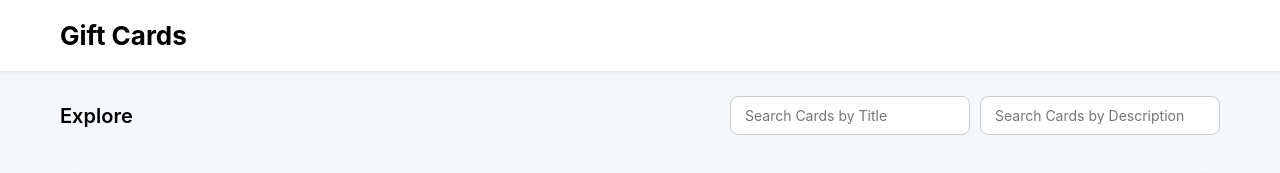
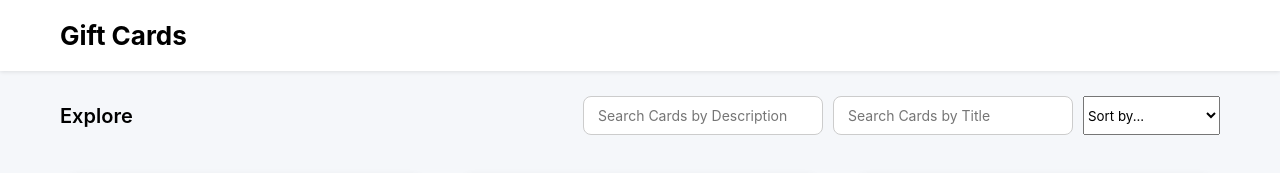
Before and after one commit to GaboMAGARIA123/reactonmyapp, a React (Vite) app: page / in a window 1280 px wide. Shown: the top 173 px of the page. Built offline with nearby package versions, Linux system fonts and the light colour scheme; grey boxes are pictures that could not be loaded.

Commit message:
initial commit

```diff
--- a/src/App.jsx
+++ b/src/App.jsx
@@ -32,7 +32,6 @@ if (exists) {
 } else {
   setFavorites([...favorites, card]);
 }
-
   };
 
   const totalPrice = favorites.reduce((sum, fav) => sum + Number(fav.price.replace("$", "")), 0);
@@ -40,6 +39,28 @@ if (exists) {
 
   const handleTextChange = (e) => setSearchText(e.target.value);
   const handleDescriptionChange = (e) => setSearchDescription(e.target.value);
+
+  const handleSortChange = (value) => {
+    const listToSort = [...filteredCards];
+
+    if (value === "low-to-high") {
+      listToSort.sort((a, b) =>
+        Number(a.price.replace("$", "")) - Number(b.price.replace("$", ""))
+      );
+    } else if (value === "high-to-low") {
+      listToSort.sort((a, b) =>
+        Number(b.price.replace("$", "")) - Number(a.price.replace("$", ""))
+      );
+    } else if (value === "title-a-z") {
+      listToSort.sort((a, b) => a.title.localeCompare(b.title));
+    } else {
+      // reset to original sampleCards order
+      setFilteredCards([...sampleCards]);
+      return;
+    }
+
+    setFilteredCards(listToSort);
+  };
 
   return (
     <>
@@ -52,16 +73,21 @@ if (exists) {
         <div className="search-inputs">
           <input
             type="text"
+            placeholder="Search Cards by Description"
+            value={searchDescription}
+            onChange={handleDescriptionChange}
+          /><input
+            type="text"
             placeholder="Search Cards by Title"
             value={searchText}
             onChange={handleTextChange}
           />
-          <input
-            type="text"
-            placeholder="Search Cards by Description"
-            value={searchDescription}
-            onChange={handleDescriptionChange}
-          />
+         <select onChange={(e) => handleSortChange(e.target.value)} defaultValue="sort">
+            <option value="sort">Sort by...</option>
+            <option value="low-to-high">Price: Low to High</option>
+            <option value="high-to-low">Price: High to Low</option>
+            <option value="title-a-z">Title A-Z</option>
+          </select>
         </div>
       </div>
 
--- a/src/components/Cards.jsx
+++ b/src/components/Cards.jsx
@@ -6,7 +6,7 @@ title: "Ocean Retreat",
 description:
 "Calming blue tones and gentle waves. Perfect for focus or relaxation.",
 image:
-"https://images.unsplash.com/photo-1507525428034-b723cf961d3e?q=80&w=1200&auto=format&fit=crop",
+"https://images.unsplash.com/photo-1507525428034-b7a23cf961d3e?q=80&w=1200&auto=format&fit=crop",
 tag: "Nature",
 price: "50$"
 },
```
